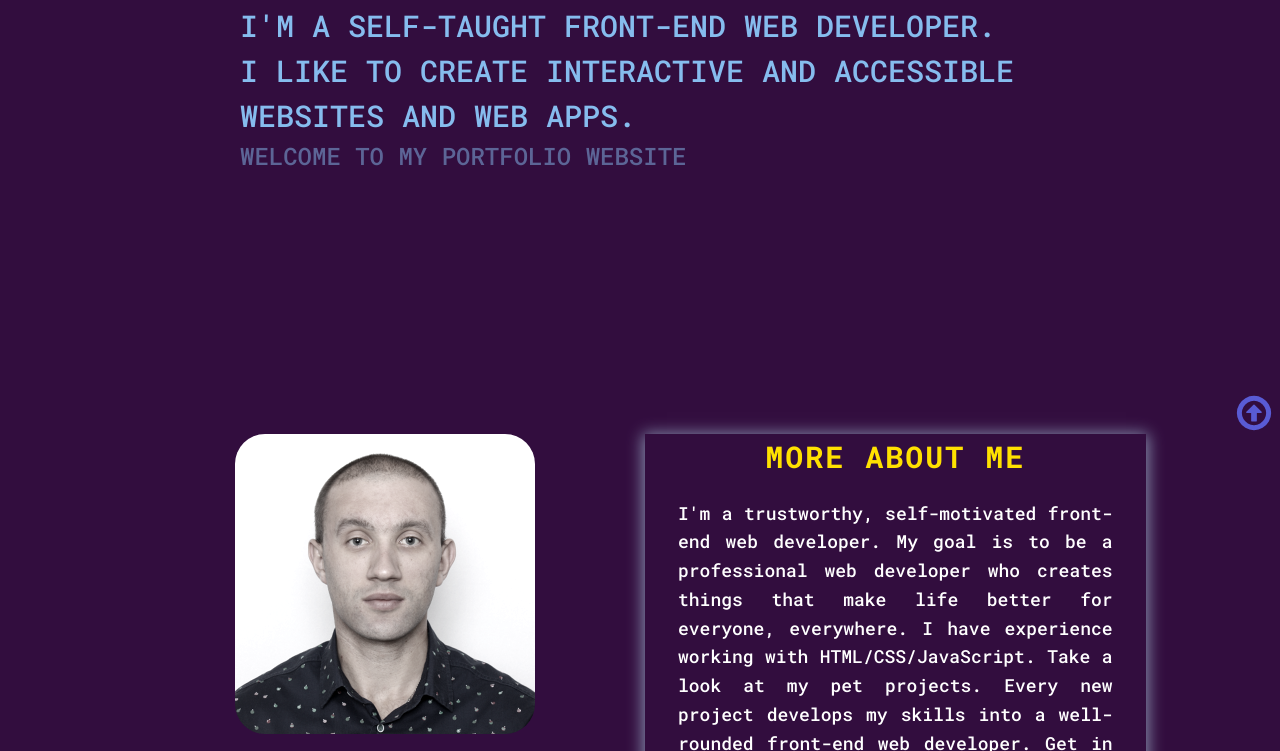
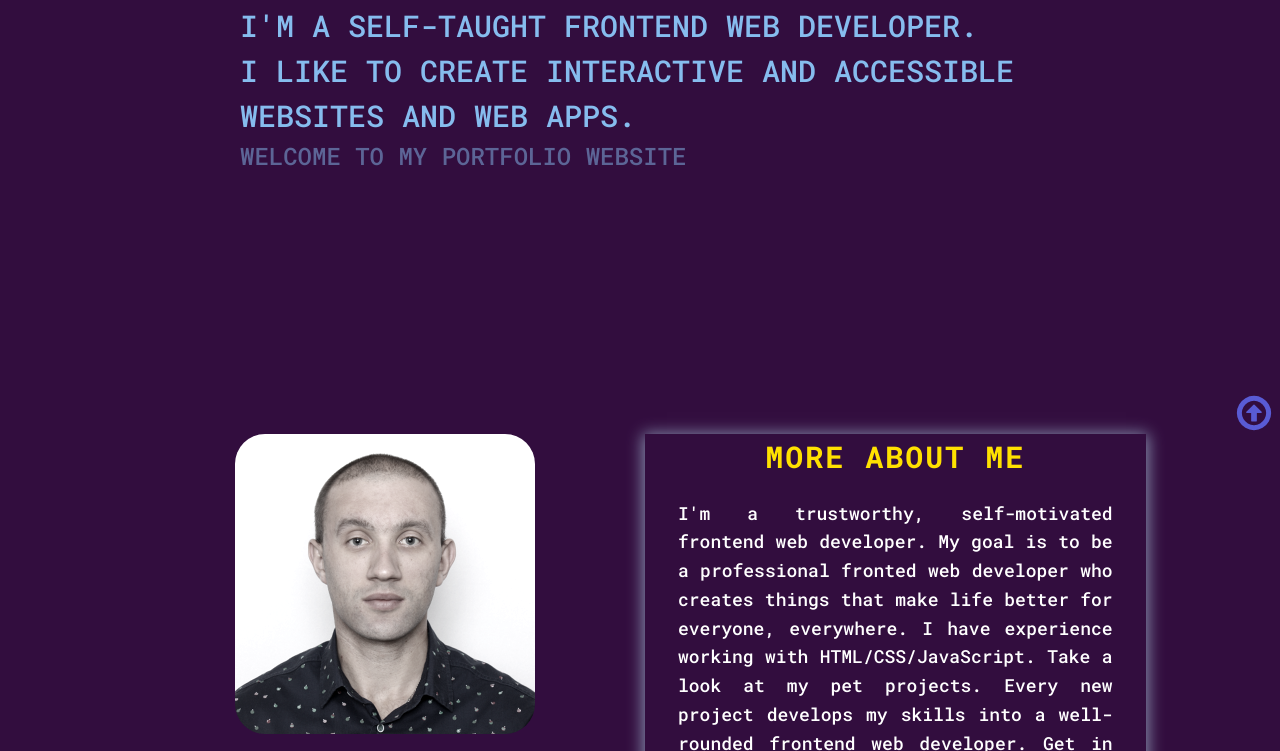
Before and after one commit to aliaksei-siniauski/myPortfolioProject, a website with bundled scripts: page index.html in a window 1280 px wide. Shown: the part 327-1078 px from the top of the page. Built offline with nearby package versions, Linux system fonts and the light colour scheme; a web font is replaced by a local one.

Commit message:
fix: change about me text

```diff
--- a/index.html
+++ b/index.html
@@ -88,8 +88,8 @@
             </h1>
             <p class="intro__subtitle">
               <span class="intro__subtitle--main" data-i18="intro-subtitle-info"
-                >I'm a self-taught front-end web developer.<br />I like to
-                create interactive and accessible websites and web apps.</span
+                >I'm a self-taught frontend web developer.<br />I like to create
+                interactive and accessible websites and web apps.</span
               >
               <span class="subtitle-span" data-i18="intro-welcome"
                 >Welcome to my portfolio website</span
@@ -156,12 +156,12 @@
             <div class="about__bio">
               <h2 class="section-title about__title">More About me</h2>
               <p class="about__text" data-i18="about-text">
-                I'm a trustworthy, self-motivated front-end web developer. My
-                goal is to be a professional web developer who creates things
-                that make life better for everyone, everywhere. I have
+                I'm a trustworthy, self-motivated frontend web developer. My
+                goal is to be a professional fronted web developer who creates
+                things that make life better for everyone, everywhere. I have
                 experience working with HTML/CSS/JavaScript. Take a look at my
                 pet projects. Every new project develops my skills into a
-                well-rounded front-end web developer. Get in touch with me. I'm
+                well-rounded frontend web developer. Get in touch with me. I'm
                 always ready to find creative and innovative solutions for new
                 challenges!!!
               </p>
--- a/src/js/Translate.js
+++ b/src/js/Translate.js
@@ -12,10 +12,10 @@ const i18Obj = {
     "intro-title-name": "My name is",
     "intro-title-fullname": "Alexsi Siniauski",
     "intro-subtitle-info":
-      "I'm a self-taught front-end web developer. I like to create interactive and accessible websites and web apps.",
+      "I'm a self-taught frontend web developer. I like to create interactive and accessible websites and web apps.",
     "about-title": "More About me",
     "about-text":
-      "I'm a trustworthy, self-motivated front-end web developer. My goal is to be a professional front-end web developer who creates things that make life better for everyone, everywhere. I have experience working with HTML/CSS/JavaScript. Take a look at my pet projects. Every new project develops my skills into a well-rounded front-end web developer. Get in touch with me. I'm always ready to find creative and innovative solutions for new challenges!!!",
+      "I'm a trustworthy, self-motivated frontend web developer. My goal is to be a professional frontend web developer who creates things that make life better for everyone, everywhere. I have experience working with HTML/CSS/JavaScript. Take a look at my pet projects. Every new project develops my skills into a well-rounded frontend web developer. Get in touch with me. I'm always ready to find creative and innovative solutions for new challenges!!!",
     "about-me-importnat": "front-end web developer.",
     "intro-welcome": "Welcome to my portfolio website",
     "skills-title": "My Skills",
```
